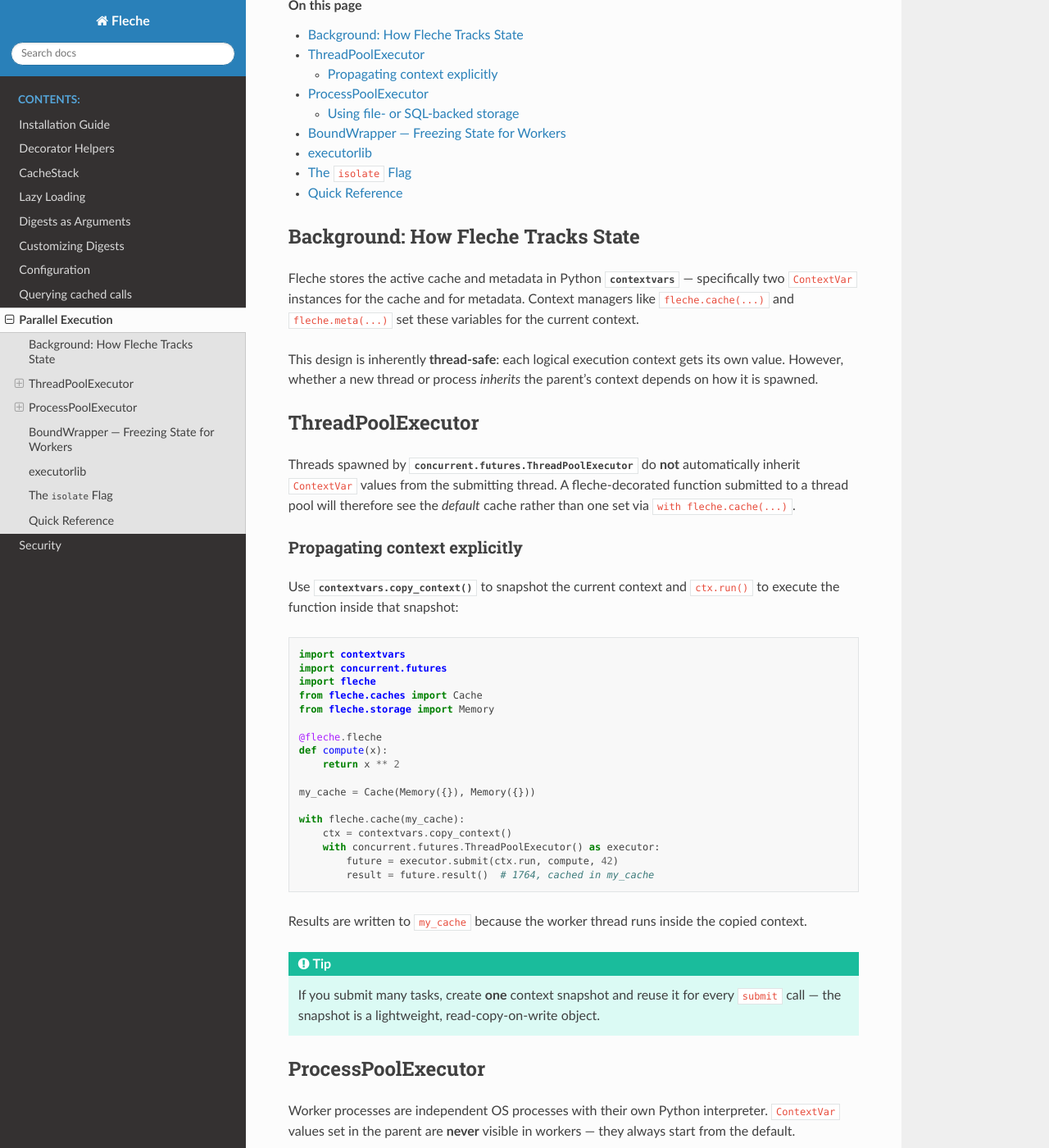
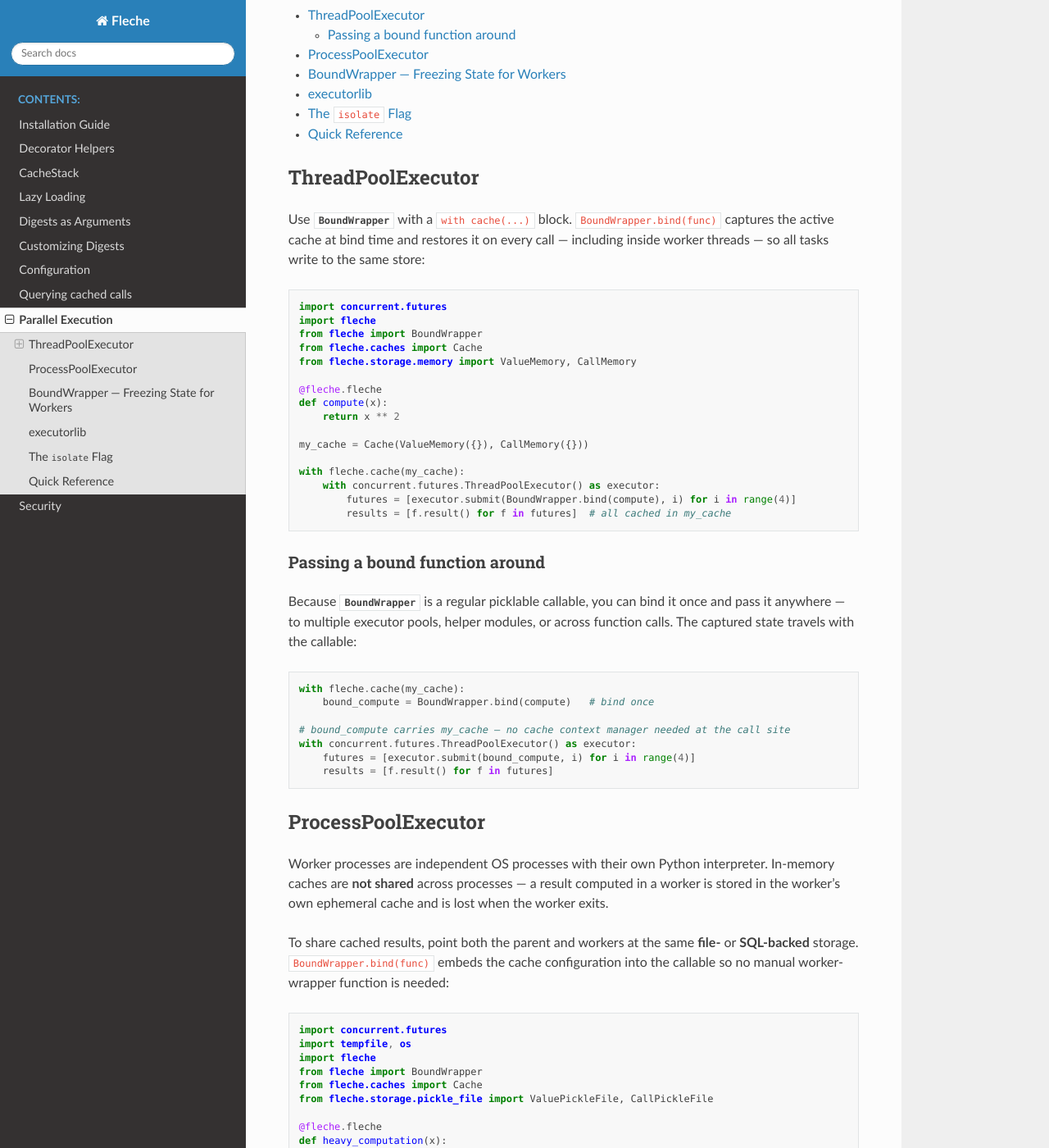
Before and after one commit to pmrv/fleche, a Sphinx documentation site: the page built from docs/parallel_execution.rst, in a window 1280 px wide and 1400 px high, scrolled down 286 px. Shown: the whole window at 82% size. Built offline with Sphinx 7.4.7 and the Read the Docs theme 3.1.0, drawn with Linux system fonts in a browser that asks for light colours; pages that are not in the unit, such as notebooks, are missing from menus; some of the changed text lies outside the part shown.

Commit message:
Add BoundWrapper to public API, executor tests, and notebook docs (#300)
Update tests and docs matrix based on BoundWrapper.

- Export `BoundWrapper` from `fleche.__init__`
- Add BoundWrapper-based tests for all three executor types in
`test_parallel_execution.py`
- Update `ConcurrentExecution.ipynb`: reworked intro matrix, added
BoundWrapper cells in each executor section, updated summary with
storage reference table
- Add `executorlib` optional dep group to `pyproject.toml`

Closes #206

Generated with [Claude Code](https://claude.ai/code)

---------

Co-authored-by: claude[bot] <41898282+claude[bot]@users.noreply.github.com>

```diff
--- a/docs/parallel_execution.rst
+++ b/docs/parallel_execution.rst
@@ -3,118 +3,95 @@ Parallel Execution
 
 Fleche-decorated functions work with Python's ``concurrent.futures`` executors
 and other process-/thread-based parallelism libraries.  This page explains the
-interaction between fleche's context-variable state and the different executor
-models, and shows recommended patterns for each.
+recommended patterns for each executor type.
 
 .. contents:: On this page
    :local:
    :depth: 2
 
-Background: How Fleche Tracks State
-------------------------------------
-
-Fleche stores the active cache and metadata in Python
-:mod:`contextvars` — specifically two ``ContextVar`` instances for the cache
-and for metadata.  Context managers like ``fleche.cache(...)`` and
-``fleche.meta(...)`` set these variables for the current context.
-
-This design is inherently **thread-safe**: each logical execution context gets
-its own value.  However, whether a new thread or process *inherits* the
-parent's context depends on how it is spawned.
-
 ThreadPoolExecutor
 ------------------
 
-Threads spawned by :class:`concurrent.futures.ThreadPoolExecutor` do **not**
-automatically inherit ``ContextVar`` values from the submitting thread.  A
-fleche-decorated function submitted to a thread pool will therefore see the
-*default* cache rather than one set via ``with fleche.cache(...)``.
-
-Propagating context explicitly
-^^^^^^^^^^^^^^^^^^^^^^^^^^^^^^
-
-Use :func:`contextvars.copy_context` to snapshot the current context and
-``ctx.run()`` to execute the function inside that snapshot:
+Use :class:`~fleche.BoundWrapper` with a ``with cache(...)`` block.
+``BoundWrapper.bind(func)`` captures the active cache at bind time and
+restores it on every call — including inside worker threads — so all tasks
+write to the same store:
 
 .. code-block:: python
 
-   import contextvars
    import concurrent.futures
    import fleche
+   from fleche import BoundWrapper
    from fleche.caches import Cache
-   from fleche.storage import Memory
+   from fleche.storage.memory import ValueMemory, CallMemory
 
    @fleche.fleche
    def compute(x):
        return x ** 2
 
-   my_cache = Cache(Memory({}), Memory({}))
+   my_cache = Cache(ValueMemory({}), CallMemory({}))
 
    with fleche.cache(my_cache):
-       ctx = contextvars.copy_context()
        with concurrent.futures.ThreadPoolExecutor() as executor:
-           future = executor.submit(ctx.run, compute, 42)
-           result = future.result()  # 1764, cached in my_cache
+           futures = [executor.submit(BoundWrapper.bind(compute), i) for i in range(4)]
+           results = [f.result() for f in futures]  # all cached in my_cache
 
-Results are written to ``my_cache`` because the worker thread runs inside the
-copied context.
+Passing a bound function around
+^^^^^^^^^^^^^^^^^^^^^^^^^^^^^^^^
 
-.. tip::
+Because :class:`~fleche.BoundWrapper` is a regular picklable callable, you can
+bind it once and pass it anywhere — to multiple executor pools, helper modules,
+or across function calls.  The captured state travels with the callable:
 
-   If you submit many tasks, create **one** context snapshot and reuse it for
-   every ``submit`` call — the snapshot is a lightweight, read-copy-on-write
-   object.
+.. code-block:: python
+
+   with fleche.cache(my_cache):
+       bound_compute = BoundWrapper.bind(compute)   # bind once
+
+   # bound_compute carries my_cache — no cache context manager needed at the call site
+   with concurrent.futures.ThreadPoolExecutor() as executor:
+       futures = [executor.submit(bound_compute, i) for i in range(4)]
+       results = [f.result() for f in futures]
 
 ProcessPoolExecutor
 -------------------
 
 Worker processes are independent OS processes with their own Python
-interpreter.  ``ContextVar`` values set in the parent are **never** visible in
-workers — they always start from the default.
-
-In-memory caches are therefore **not shared** across processes.  A result
+interpreter.  In-memory caches are **not shared** across processes — a result
 computed in a worker is stored in the worker's own ephemeral cache and is lost
 when the worker exits.
 
-Using file- or SQL-backed storage
-^^^^^^^^^^^^^^^^^^^^^^^^^^^^^^^^^
-
-To share cached results between the parent and worker processes, point both
-sides at the same **file-** or **SQL-backed** storage:
+To share cached results, point both the parent and workers at the same
+**file-** or **SQL-backed** storage.  ``BoundWrapper.bind(func)`` embeds the
+cache configuration into the callable so no manual worker-wrapper function is
+needed:
 
 .. code-block:: python
 
    import concurrent.futures
+   import tempfile, os
    import fleche
+   from fleche import BoundWrapper
    from fleche.caches import Cache
-   from fleche.storage.pickle_file import PickleFile
+   from fleche.storage.pickle_file import ValuePickleFile, CallPickleFile
 
    @fleche.fleche
    def heavy_computation(x):
        return x ** 3
 
-   def worker(x, values_dir, calls_dir):
-       """Each worker sets up a cache pointing at the shared directory."""
-       values = PickleFile.with_pickle(root=values_dir)
-       calls  = PickleFile.with_pickle(root=calls_dir)
-       with fleche.cache(Cache(values, calls)):
-           return heavy_computation(x)
+   with tempfile.TemporaryDirectory() as tmpdir:
+       file_cache = Cache(
+           ValuePickleFile.with_pickle(root=os.path.join(tmpdir, "values")),
+           CallPickleFile.with_pickle(root=os.path.join(tmpdir, "calls")),
+       )
 
-   # Shared directories (could also be SQL connection strings)
-   values_dir = "/tmp/fleche_values"
-   calls_dir  = "/tmp/fleche_calls"
+       with fleche.cache(file_cache):
+           with concurrent.futures.ProcessPoolExecutor() as executor:
+               futures = [executor.submit(BoundWrapper.bind(heavy_computation), i)
+                          for i in range(8)]
+               results = [f.result() for f in futures]
 
-   with concurrent.futures.ProcessPoolExecutor() as executor:
-       futures = [executor.submit(worker, i, values_dir, calls_dir)
-                  for i in range(8)]
-       results = [f.result() for f in futures]
-
-   # Parent can now read the cached results
-   parent_cache = Cache(
-       PickleFile.with_pickle(root=values_dir),
-       PickleFile.with_pickle(root=calls_dir),
-   )
-   assert parent_cache.contains(heavy_computation.digest(3))
+       assert file_cache.contains(heavy_computation.digest(3))
 
 Fleche's file-based storage uses lock files to coordinate concurrent writes, so
 multiple workers can safely write to the same directory.
@@ -133,34 +110,9 @@ multiple workers can safely write to the same directory.
 BoundWrapper — Freezing State for Workers
 -----------------------------------------
 
-:class:`fleche.state.BoundWrapper` captures the current cache and metadata into
+:class:`fleche.BoundWrapper` captures the current cache and metadata into
 a picklable callable, so workers automatically use the correct state without
-manual setup:
-
-.. code-block:: python
-
-   import concurrent.futures
-   from fleche.state import BoundWrapper
-   from fleche.caches import Cache
-   from fleche.storage import Memory
-   import fleche
-
-   @fleche.fleche
-   def predict(x):
-       return x * 2
-
-   file_cache = Cache(Memory({}), Memory({}))
-
-   with fleche.cache(file_cache):
-       bound_predict = BoundWrapper.bind(predict)
-
-   with concurrent.futures.ProcessPoolExecutor() as executor:
-       futures = [executor.submit(bound_predict, i) for i in range(4)]
-       results = [f.result() for f in futures]
-
-``BoundWrapper.bind(func)`` snapshots the active cache and metadata at bind
-time.  When called — even in a different process after pickling — the bound
-wrapper restores that state before invoking the function.
+manual setup.
 
 This also works for **plain functions that call fleche-decorated functions
 internally**: the bound state propagates to all nested fleche calls.
@@ -192,19 +144,17 @@ follow the same ``concurrent.futures`` interface but manage HPC resources
 processes, the same rules as ``ProcessPoolExecutor`` apply:
 
 - In-memory caches are **not** shared with workers.
-- Use **file-** or **SQL-backed** storage and set it up explicitly in each
-  worker, or use :class:`~fleche.state.BoundWrapper` with a file-backed cache.
+- Use **file-** or **SQL-backed** storage with :class:`~fleche.BoundWrapper`.
 
 .. code-block:: python
 
    from executorlib import SingleNodeExecutor
 
    with fleche.cache(file_cache):
-       bound = BoundWrapper.bind(heavy_computation)
-
-   with SingleNodeExecutor() as executor:
-       future = executor.submit(bound, 42)
-       result = future.result()
+       with SingleNodeExecutor() as executor:
+           futures = [executor.submit(BoundWrapper.bind(heavy_computation), i)
+                      for i in range(4)]
+           results = [f.result() for f in futures]
 
 The ``isolate`` Flag
 --------------------
@@ -235,12 +185,12 @@ Quick Reference
    * - ``ThreadPoolExecutor``
      - Yes
      - No (manual)
-     - ``ctx.run()`` with ``copy_context()``
+     - ``BoundWrapper.bind(func)``
    * - ``ProcessPoolExecutor``
      - Yes
      - No (separate process)
-     - File/SQL storage or ``BoundWrapper``
+     - File/SQL storage + ``BoundWrapper``
    * - ``executorlib.SingleNodeExecutor``
      - Yes
      - No (separate process)
-     - File/SQL storage or ``BoundWrapper``
+     - File/SQL storage + ``BoundWrapper``
--- a/pyproject.toml
+++ b/pyproject.toml
@@ -60,3 +60,6 @@ tests = [
     "ipykernel",
     "tabulate",
 ]
+executorlib = [
+    "executorlib",
+]
--- a/src/fleche/__init__.py
+++ b/src/fleche/__init__.py
@@ -11,6 +11,7 @@ from .state import (
         meta,
         tags,
         project,
+        BoundWrapper,
 )
 from .wrapper import fleche, Ignored, Required
 
@@ -49,6 +50,7 @@ __all__ = [
         "meta",
         "tags",
         "project",
+        "BoundWrapper",
         "Ignored",
         "Required",
         "D",
```
Also changed, not shown: 2 other files.
